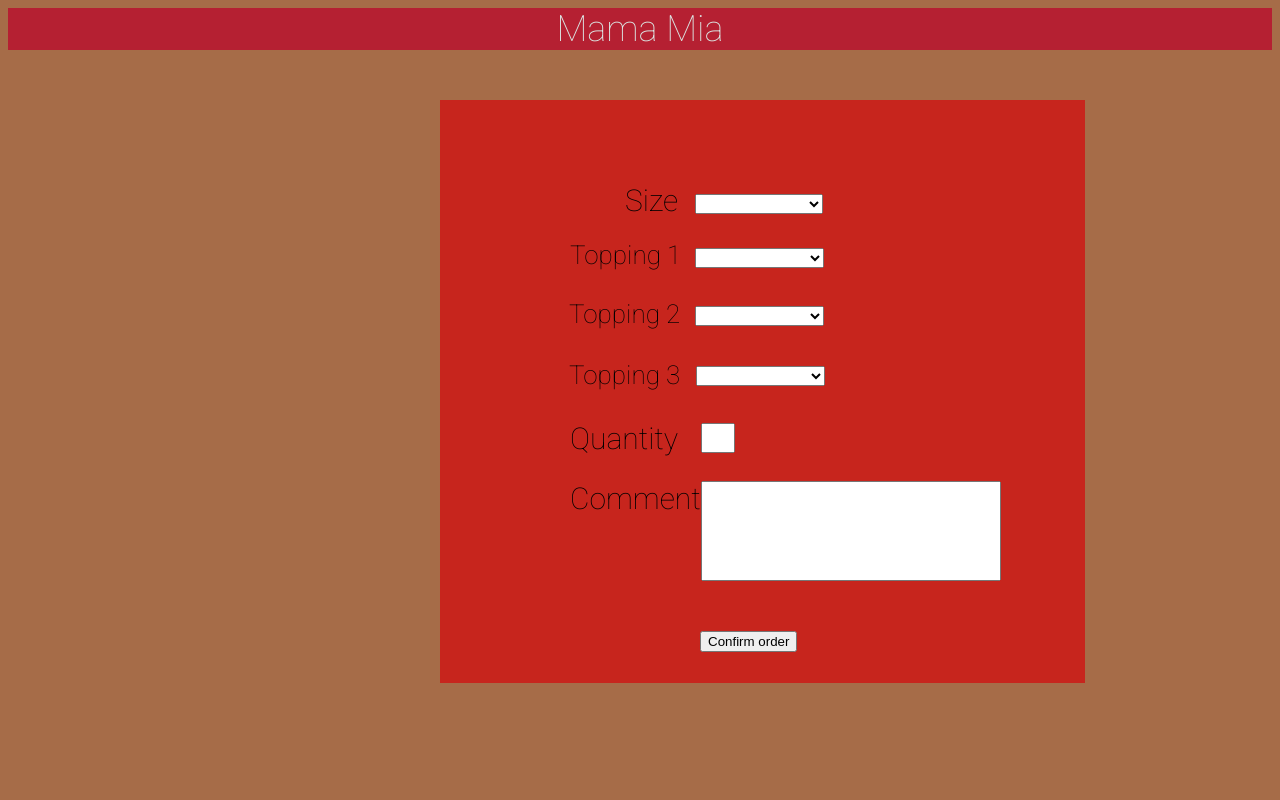
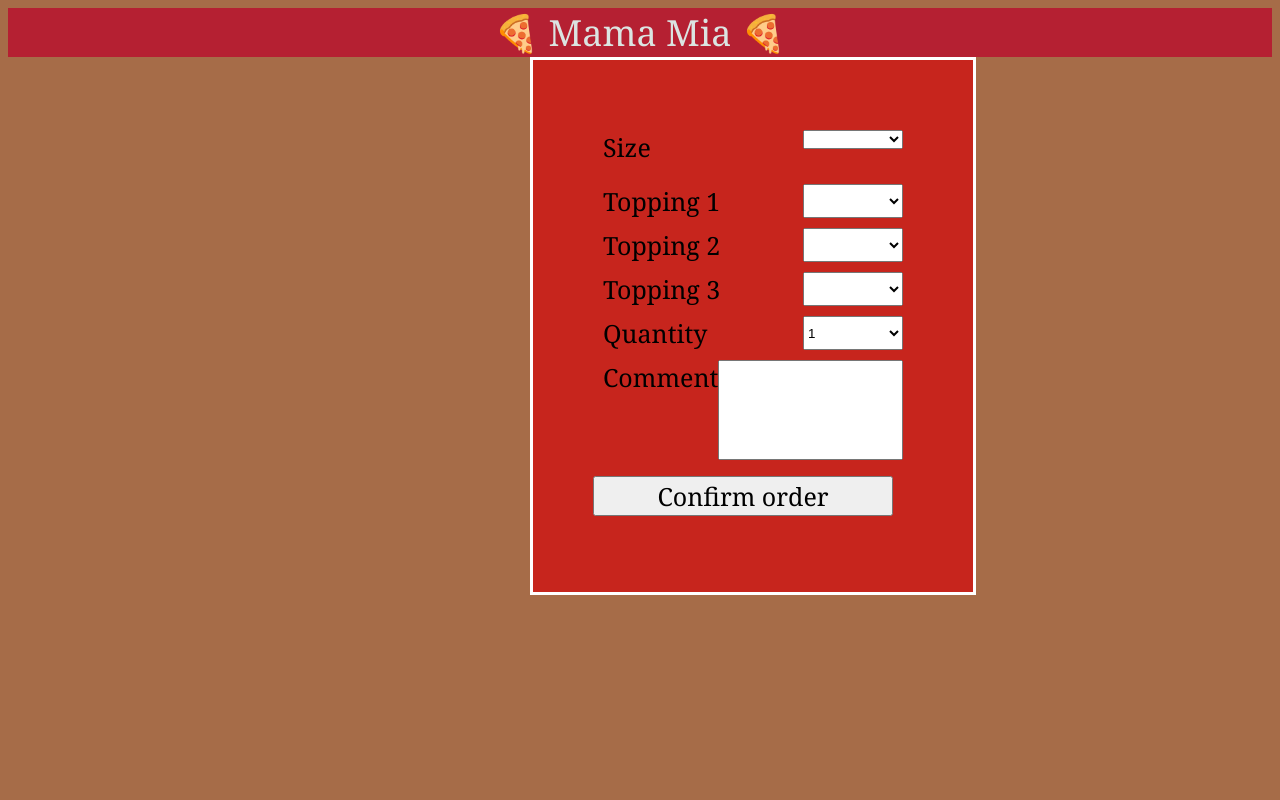
Before and after one commit to Stoyan12314/pizzashop, a Flask app: page /mama_index in a window 1280 px wide. Run offline with Flask 2, Linux system fonts and the light colour scheme.

Commit message:
Merged the new design and made a lot of bug fixes.

```diff
--- a/app.py
+++ b/app.py
@@ -1,29 +1,24 @@
 import csv
-from math import comb
 from datetime import date, datetime
-from typing import Counter
-from xml.etree.ElementTree import Comment
-from flask import Flask, redirect, url_for
+from unittest import skip
+from flask import Flask, redirect, url_for, render_template, request
 import time
-from datetime import datetime
-from flask import render_template, request, redirect, flash
-import flask
-from jinja2 import FileSystemLoader
 from CustomPymata4 import *
 import pandas as pd
 
-#board = CustomPymata4(baud_rate = 57600, com_port = "COM3")
+board = CustomPymata4(baud_rate = 57600, com_port = "COM6")
 RED_LED = 4
 GREEN_LED = 5
 YELLOW_LED = 7
 OFF = 0
 ON = 1
-YELLOW_INTERVAL = 0.5
+BUZZER = 3
 yellow_led_state = 0
+board.set_pin_mode_digital_output(RED_LED)
+board.set_pin_mode_digital_output(GREEN_LED)
+board.set_pin_mode_digital_output(YELLOW_LED)
+board.set_pin_mode_digital_output(BUZZER)
 number=0
-#board.set_pin_mode_digital_output(RED_LED)
-#board.set_pin_mode_digital_output(GREEN_LED)
-#board.set_pin_mode_digital_output(YELLOW_LED)
 app = Flask(__name__)
 #functions
 order=[]
@@ -32,16 +27,28 @@ with open('CSV/Customers.csv', 'r', newline='') as file:
         for row in reader:
             orders=row['orderID']
             order.append(orders)
-
-        number=int(order[-1])
+        if (number):
+            number=int(order[-1])
         if not number:
             number=0
 
+def delete_checked_orders():
+    df = pd.read_csv("CSV/Customers.csv")
+    df.reset_index()
+    listOfIdsWithValueChecked=df.index[df['state'] == "Checked"].tolist()
+    for value in listOfIdsWithValueChecked:
+        df.drop([value], axis=0, inplace=True)
+    df["orderID"] = df["orderID"].astype(int)
+    df["quantity"] = df["quantity"].astype(int)
+    df.to_csv("CSV/Customers.csv", index=False)
 
 def auto_increment():
-     global number
-     number += 1
-     return str(number)
+    global number
+    df = pd.read_csv("CSV/Customers.csv")
+    if df.empty:
+        number=0
+    number += 1
+    return str(number)
 
 def values_from_forms(pizzaName):
         pizzaType=pizzaName
@@ -89,7 +96,6 @@ def readings_from_file():
             topping3.append(toppings3)
             quantity.append(quantities)
             comment.append(comments)
-
         return order, pizzaType, size, topping1, comment, state, topping2, topping3, quantity
 
 #Main code
@@ -120,6 +126,7 @@ def original_index():
         with open('CSV/Customers.csv','a') as inFile:
             writer = csv.writer(inFile)
             writer.writerow(values_from_forms("original"))
+        board.digital_write(YELLOW_LED, ON)
         return redirect(url_for('main_page'))
     elif request.method=="GET":
         return render_template("original.html")
@@ -131,6 +138,7 @@ def cheesy_index():
         with open('CSV/Customers.csv','a') as inFile:
             writer = csv.writer(inFile)
             writer.writerow(values_from_forms("cheesy"))
+        board.digital_write(YELLOW_LED, ON)
         return redirect(url_for('main_page'))
     elif request.method=="GET":
         return render_template("cheesy.html")
@@ -142,6 +150,7 @@ def angus_index():
         with open('CSV/Customers.csv','a') as inFile:
             writer = csv.writer(inFile)
             writer.writerow(values_from_forms("angus"))
+        board.digital_write(YELLOW_LED, ON)
         return redirect(url_for('main_page'))
     elif request.method=="GET":
         return render_template("blackangus.html")
@@ -154,6 +163,7 @@ def mama_index():
         with open('CSV/Customers.csv','a') as inFile:
             writer = csv.writer(inFile)
             writer.writerow(values_from_forms("mamaMia"))
+        board.digital_write(YELLOW_LED, ON)
         return redirect(url_for('main_page'))
     elif request.method=="GET":
         return render_template("mamaMia.html")
@@ -161,56 +171,53 @@ def mama_index():
 
 
 
+
 @app.route("/cook_index", methods =['GET','POST'])
 def cook_index():
-
+    listOfOrder=[]
+    with open('CSV/Customers.csv', 'r', newline='') as file:
+        reader = csv.DictReader(file)
+        for row in reader:
+            ordersFromRow=row['orderID']
+            listOfOrder.append(ordersFromRow)
     if request.method=="POST":
         df = pd.read_csv("CSV/Customers.csv") #IMPORTANT dont remove this because thid df because it will make the checking unusable after reopenning
         row = request.form['idRow']
         state =request.form['ChangeState']
         if state == "Checked":
-         #board.digital_write(5, 1)
-          time.sleep(0.3)
-          #board.digital_write(5, 0)
-          time.sleep(0.3)
-          #board.digital_write(5, 1)
-          time.sleep(0.3)
-          #board.digital_write(5, 0)
+          board.digital_write(GREEN_LED, ON)
+          board.digital_write(BUZZER, ON)
+          time.sleep(0.1)
+          board.digital_write(BUZZER, OFF)
+          board.digital_write(GREEN_LED, OFF)
+          time.sleep(0.1)
+          board.digital_write(GREEN_LED, ON)
+          time.sleep(0.1)
+          board.digital_write(GREEN_LED, OFF)
+          board.displayShow(row)
+          time.sleep(0.1)
+          board.displayShow("0000")
         value=int(row)-1
-        print(row)
-        print(state)
-        df.at[int(value), 'state']=state
-        df.to_csv("CSV/Customers.csv", index=False)
+        if int(listOfOrder[-1])>int(value) and int(value)>=0:
+            df.at[int(value), 'state']=state
+            df.to_csv("CSV/Customers.csv", index=False)
         return redirect(url_for('cook_index', orders=readings_from_file()[0], pizzaTypes=readings_from_file()[1], sizes=readings_from_file()[2], toppings1=readings_from_file()[3], toppings2=readings_from_file()[6], toppings3=readings_from_file()[7], quantities=readings_from_file()[8], comments=readings_from_file()[4],checkboxes=readings_from_file()[5]))
     elif request.method=="GET":
+        delete_checked_orders()
         with open('CSV/Customers.csv', 'r', newline='') as file:
             reader = csv.DictReader(file)
-            # If there is an unchecked order, turn on yellow light.
-            yellow_led_time = datetime.now()
             state=[]
             for row in reader:
                 orders=row['state']
                 state.append(orders)
-            #for states in state:
-                #if states=="Unchecked":
             result = all(element == "Checked" for element in state)
             print(result)
             if result:
-                   #board.digital_write(YELLOW_LED, OFF)
-                   #board.digital_write(RED_LED, ON)
-                   print("arduino LED off")
-
-                    # current_time = datetime.now()
-                    # if (current_time - yellow_led_time).total_seconds() > YELLOW_INTERVAL:
-                    #     yellow_led_state = not yellow_led_state
-                    #     board.digital_write(YELLOW_LED, yellow_led_state)
-                    #     yellow_led_time = current_time
-                    #     print("aruino LED On")
+                    board.digital_write(YELLOW_LED, OFF)
+                    board.digital_write(RED_LED, ON)
             else:
-                    #board.digital_write(YELLOW_LED, ON)
-                    #board.digital_write(RED_LED, OFF)
-                    print("arduino led on")
-
+                    board.digital_write(YELLOW_LED, ON)
+                    board.digital_write(RED_LED, OFF)
                     return render_template("cookDisplay.html", orders=readings_from_file()[0], pizzaTypes=readings_from_file()[1], sizes=readings_from_file()[2], toppings1=readings_from_file()[3], toppings2=readings_from_file()[6], toppings3=readings_from_file()[7], quantities=readings_from_file()[8], comments=readings_from_file()[4],checkboxes=readings_from_file()[5])
         return render_template("cookDisplay.html", orders=readings_from_file()[0], pizzaTypes=readings_from_file()[1], sizes=readings_from_file()[2], toppings1=readings_from_file()[3], toppings2=readings_from_file()[6], toppings3=readings_from_file()[7], quantities=readings_from_file()[8], comments=readings_from_file()[4],checkboxes=readings_from_file()[5])
 
--- a/static/CSS/main.css
+++ b/static/CSS/main.css
@@ -2,13 +2,10 @@
 body{
 overflow-x: hidden;
 overflow-y: hidden;
-font-family: 'Roboto', sans-serif;
+font-family: 'Georgia', serif; /* the old one -> 'Roboto', sans-serif */
 background-color: #a66c48;
 }
-.cookDisplay{
-  overflow-x:hidden;
-  overflow-y:scroll;
-}
+
 
 
 
@@ -24,9 +21,9 @@ body .top{ /*styling for top title */
 body .top .logo{ /*styling for the top logo*/
   width: 50px;
   position: absolute;
-  top:10px; left:795px;
+  top:10px; left: 830px;
 }
-
+/*          this styling is for the main menu from where you select which pizza you want                */
 /*                                           Pizza Original                                               */
 .Original{
   position: absolute;          /*use this to move the whole box*/
@@ -178,106 +175,35 @@ body .login{
 
 body .selecting{
   position: absolute;
-  top:100px; left:440px; /*use this to move the whole box*/
+  left:530px;
+  border: 3px solid white;
+  padding: 60px 60px;
   background-color:#d11212c9;
-  display:flex;
-  padding: 250px 89px 99px 30px;
-   /*use this to increase/decrease box background color size of the box (first is for the top side of the box,
-  second is for the right side of the box, third is for the bottom of the box
-  and the last one if for the left side of the box)*/
 }
 
+.wrapper_select{
+display: flex;
+width: 300px;
+justify-content: space-between;
+margin: 10px;
+font-size: 25;}
 
-body .Selecting [name="firstChoice"] {
-  height: 20px;
-
-  position: relative;
-  bottom:157px;
-  left:225px;
-
-}
-body .Selecting [name="secondChoice"] {
-  height: 20px;
-  width: 129px;
-  position: relative;
-  top: -103px;
-  left:93px;
-
-}
-body .Selecting [name="thirdChoice"] {
-  height: 20px;
-  width: 129px;
-  position: relative;
-  top: -45px;
-  right:40px;
-  text-align: center;
+body .Selecting #Comment{
+  display: flex;
+  width: 300px;
+  height: 100px;
+  justify-content: space-between;
+  margin: 10px;
+  font-size: 25;
 }
 
-body .Selecting [name="forthChoice"] {
-  height: 20px;
-  width: 129px;
-  position: relative;
-  top: 15px;
-  right:171px;
-  text-align: center;
+.dropdown{
+  width: 100px;
 }
 
-body .Selecting #Quantity{
-  font-size: 30px;
-  position:relative;
-  top: 20px;
-  left:100px;
+body .Selecting [name="Confirm order"]{
+  font-family: 'Georgia', serif;
+  width: 300px;
+  margin: auto;
+  font-size: 25;
 }
-body .Selecting #Comment{
-  font-size: 30px;
-  position:relative;
-  top: 15px;
-  left:100px;
-}
-body .Selecting input[name="Comment"]{
-  position:absolute;
-  height: 100px;
-  width: 300px;
-
-}
-body .Selecting input[name="Quantity"]{
-  position:absolute;
-  left:130.5px;
-  bottom: 3px;
-  height: 30px;
-  width: 34px;
-
-}
-body .Selecting #label1{
-  font-size: 30px;
-  position: absolute;
-  top:83px;
-  left: 185px;
-}
-body .Selecting #label2{
-  font-size: 26px;
-  position: absolute;
-  top:140px;
-  left:130px;
-
-}
-body .Selecting #label3{
-  font-size: 26px;
-  position: absolute;
-  top:199px;
-  left:129px;
-}
-body .Selecting #label4{
-  font-size: 26px;
-  position: absolute;
-  top:260px;
-  left:129px;
-
-}
-body .Selecting #enterButton{
-
-  position: relative;
-  top:100px;
-  left:230px;
-
-}
--- a/templates/mamaMia.html
+++ b/templates/mamaMia.html
@@ -1,44 +1,71 @@
 <html>
     <head>
         <link rel="stylesheet" href="{{ url_for('static', filename='css/main.css') }}">
+        <title>🍽️ Mario's 🍽️</title>
+
     </head>
     <body>
         <div class = "top">
-            Mama Mia
+            🍕 Mama Mia 🍕
         </div>
+        <div class="move">
             <div class="Selecting">
+                <div class="wrapper_select">
+
                 <div id="label1">Size</div>
-            <div id="label2">Topping 1</div>
-            <div id="label3">Topping 2</div>
-            <div id="label4">Topping 3</div>
-            <form method="POST" >
-                    <select name="firstChoice">
+                <form method="POST">
+                    <select name="firstChoice" class="dropdown">
                     <option value="None"></option>
                     <option value="Med">(25cm)Medium</option>
                     <option value="lar">(35cm)Large</option>
                     <option value="extraLar">(40cm)Extra large</option>
                     </select>
-                    <select name="secondChoice">
+                </div>
+
+                <div class="wrapper_select">
+                <div id = "label2">Topping 1</div>
+                    <select name="secondChoice" class="dropdown">
                     <option value="None"></option>
                     <option value="Bacon">Bacon</option>
                     <option value="Tuna">Tuna</option>
                     <option value="Ham">Ham</option>
                     </select>
-                    <select name="thirdChoice">
+                </div>
+
+                <div class="wrapper_select">
+                <div id = "label3">Topping 2</div>
+                    <select name="thirdChoice" class="dropdown">
                     <option value="None"></option>
                     <option value="Mozzarella">Mozzarella</option>
                     <option value="Pineapple">Pineapple</option>
                     <option value="Cabanossi">Cabanossi</option>
                     </select>
-                    <select name="forthChoice">
+                </div>
+
+                <div class="wrapper_select">
+                <div id = "label4">Topping 3</div>
+                    <select name="forthChoice" class="dropdown">
                     <option value="None"></option>
                     <option value="Butter">Butter</option>
                     <option value="Kale">Kale</option>
                     <option value="Ilives">Ilives</option>
                     </select>
-                <p id="Quantity">Quantity<input name="Quantity"/></p>
+                </div>
+
+                <div class="wrapper_select">
+                <div id = "quantity">Quantity</div>
+                    <select name="Quantity" class="dropdown">
+                    <option value="1">1</option>
+                    <option value="2">2</option>
+                    <option value="3">3</option>
+                    <option value="4">4</option>
+                    <option value="5">5</option>
+                    </select>
+                </div>
                         <p id="Comment">Comment <input name="Comment"/></p>
                         <p id="enterButton"><input type="submit" name ="Confirm order" value="Confirm order"></p>
+                    </form>
+                </div>
             </form>
         </div>
 
```
Also changed, not shown: CSV/Customers.csv (+1 -16 lines), templates/blackangus.html (+35 -10 lines), templates/cheesy.html (+35 -11 lines), templates/original.html (+40 -10 lines). Lines whose indentation alone changed are shown as unchanged.
